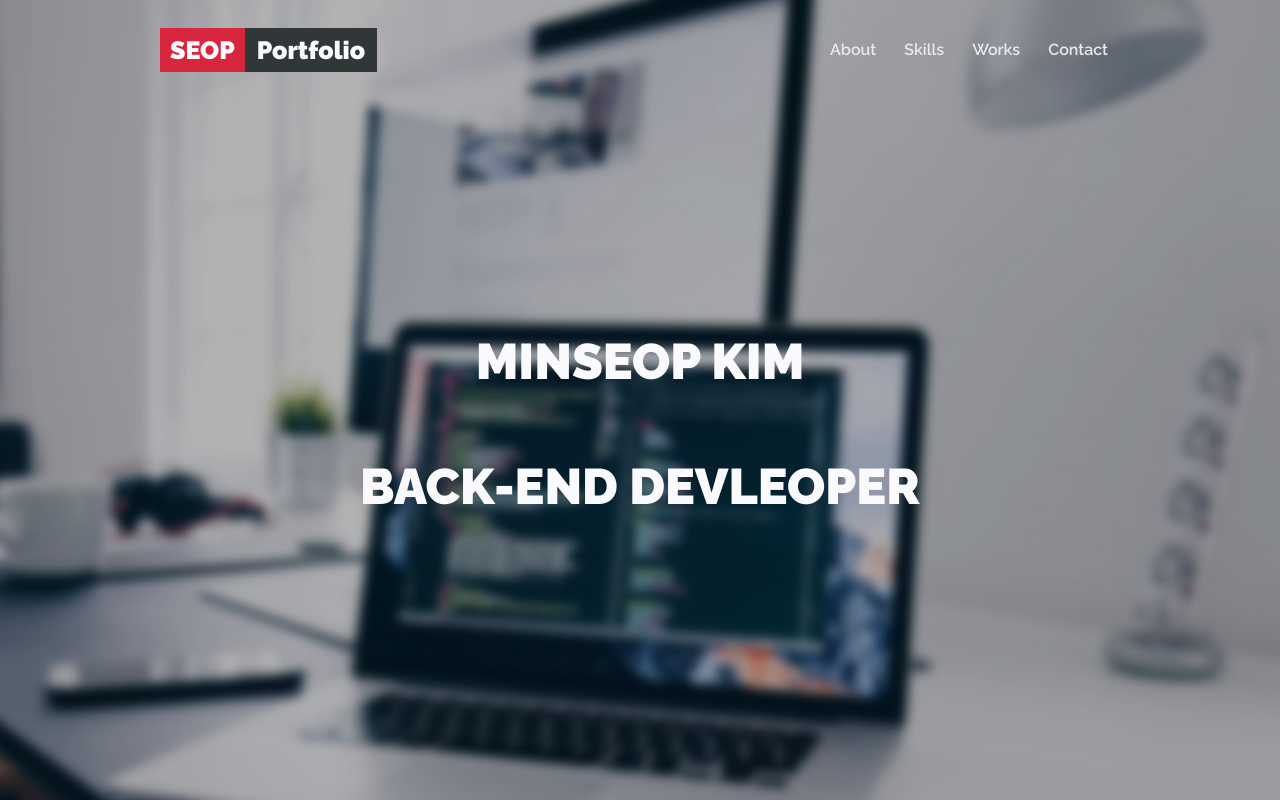
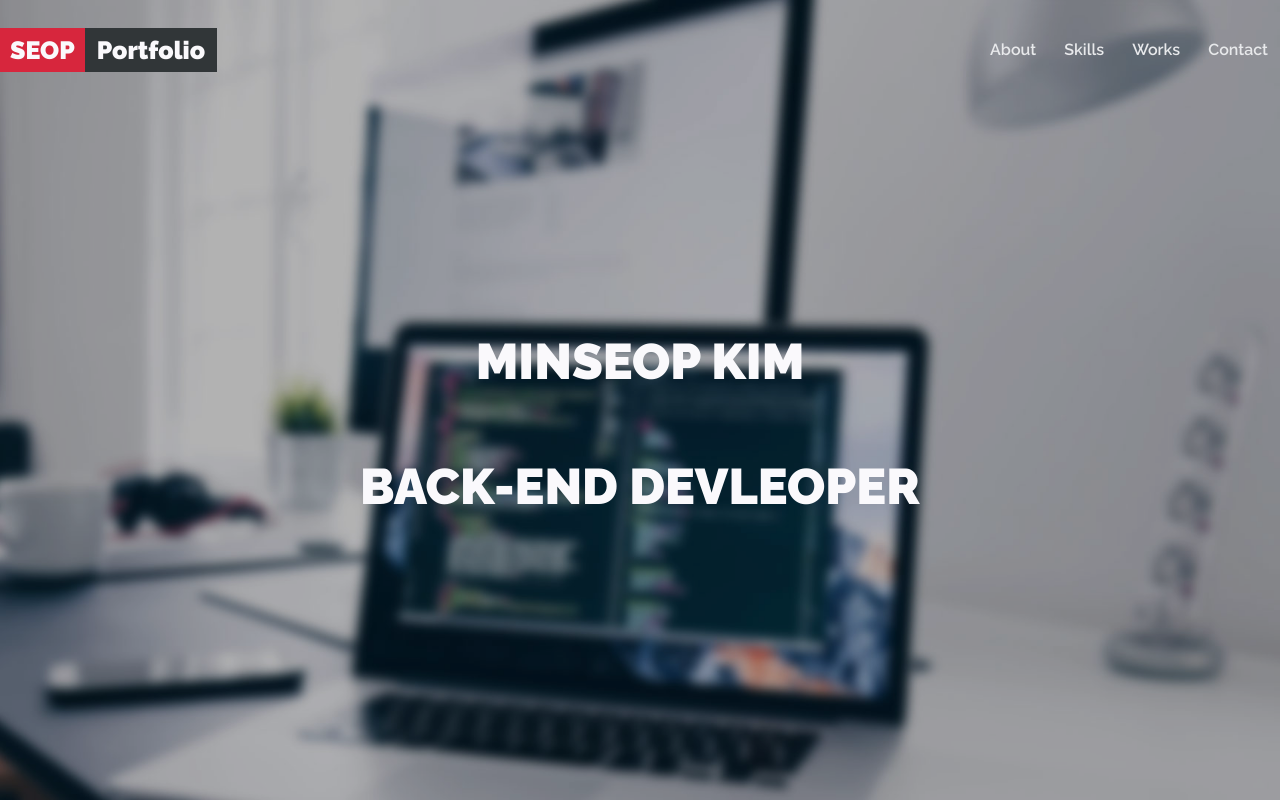
Before and after one commit to Teddy-Seop/sksdk34.github.io, a website: page index.html in a window 1280 px wide. Shown: the top 800 px of the page. Drawn offline with nearby package versions, Linux system fonts and the light colour scheme.

Commit message:
Test v2.3

```diff
--- a/index.html
+++ b/index.html
@@ -16,7 +16,7 @@
 </head>
 <body>
   <div id="header">
-    <div class="center">
+    <!-- <div class="center"> -->
       <div id="navigation-bar" class="animated bounceInDown">
         <a class="name" data-scroll href="#"><span class="lf">SEOP</span><span class="rt">Portfolio</span></a>
         <div class="navlinks-container">
@@ -39,7 +39,7 @@
           </div>
         </div>
       </div>
-    </div>
+    <!-- </div> -->
   </div>
   <div id="about">
     <div class="center">
```
